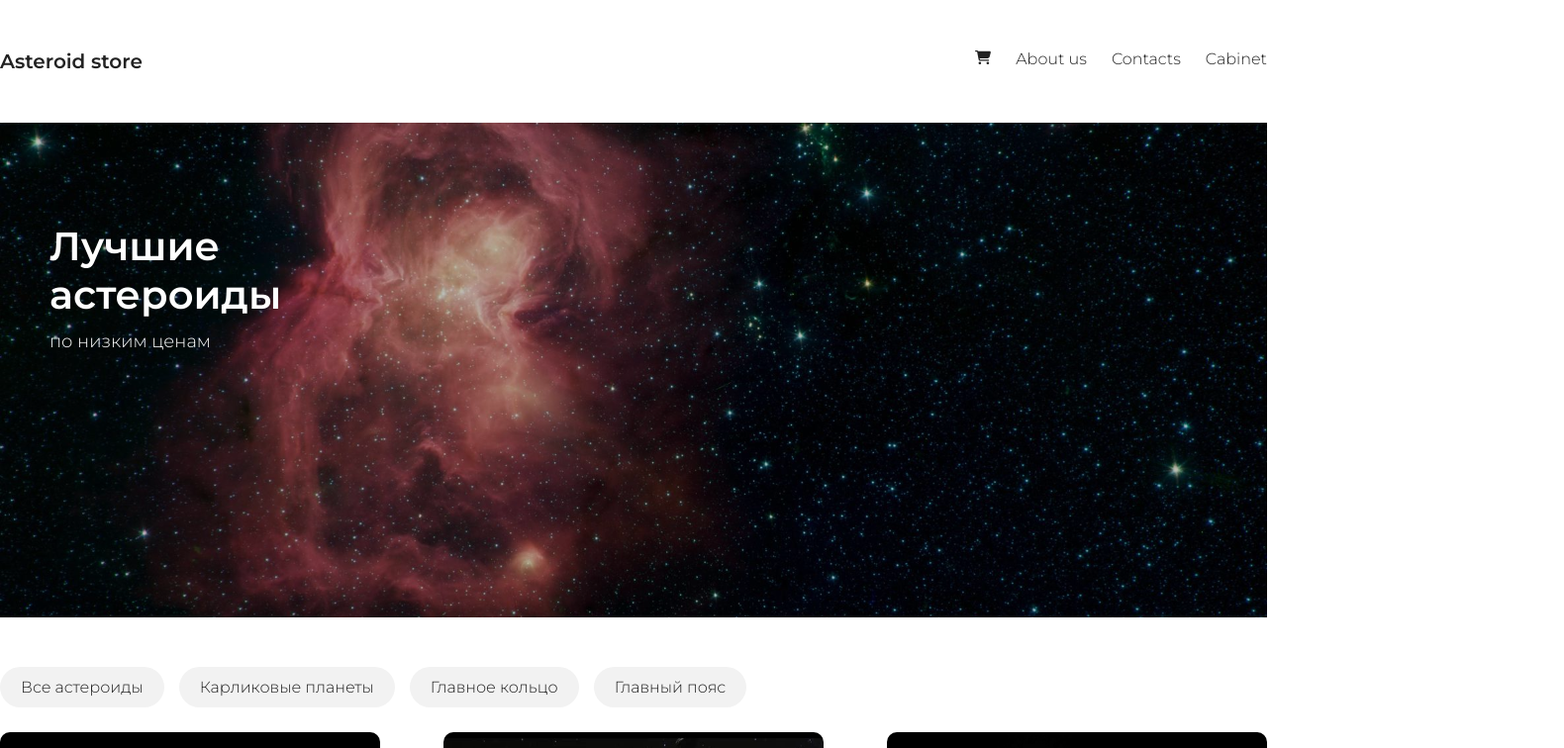
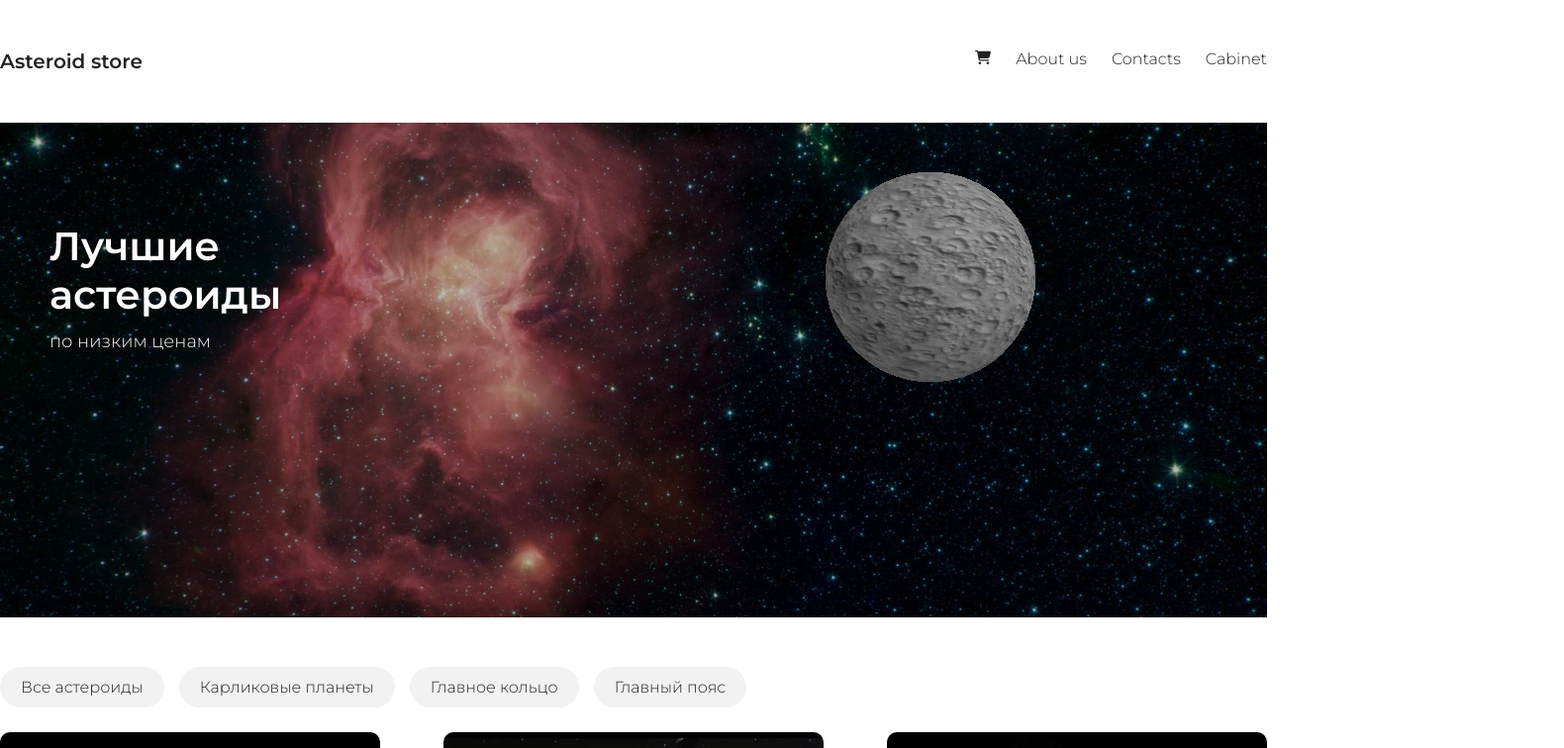
Before and after one commit to Ekaterina31415/eCommerce, a React (Create React App) app in the folder shop/: page / in a window 1280 px wide. Shown: the top 756 px of the page at 99% size, 1580 px wide, since content can reach past the window. Built offline with nearby package versions, Linux system fonts and the light colour scheme.

Commit message:
returned the moon to its place

```diff
--- a/shop/src/App.js
+++ b/shop/src/App.js
@@ -108,7 +108,7 @@ class App extends React.Component {
         <Categories chooseCategory={this.chooseCategory}/>
         <Items items={currentItems} onAdd={this.addToOrder} onShowItem={this.onShowItem}/>
         {this.state.showFullItem && <ShowFullItem item={fullItem} onAdd={this.addToOrder} onShowItem={this.onShowItem}/>}
-        {/* <Moon /> */}
+        <Moon />
         <Footer />
       </div>
     );
```
